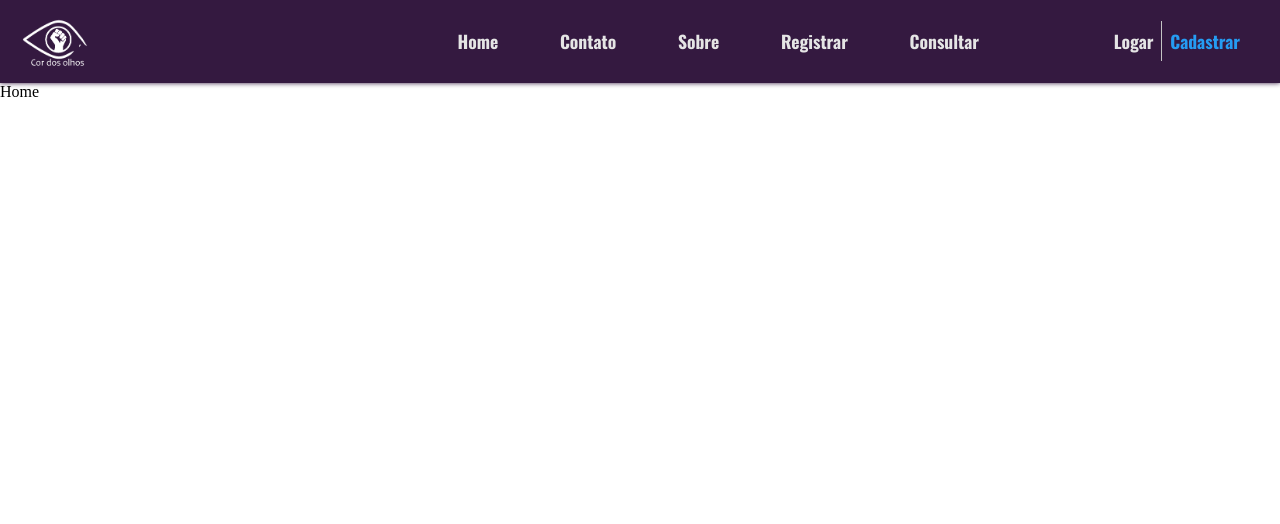
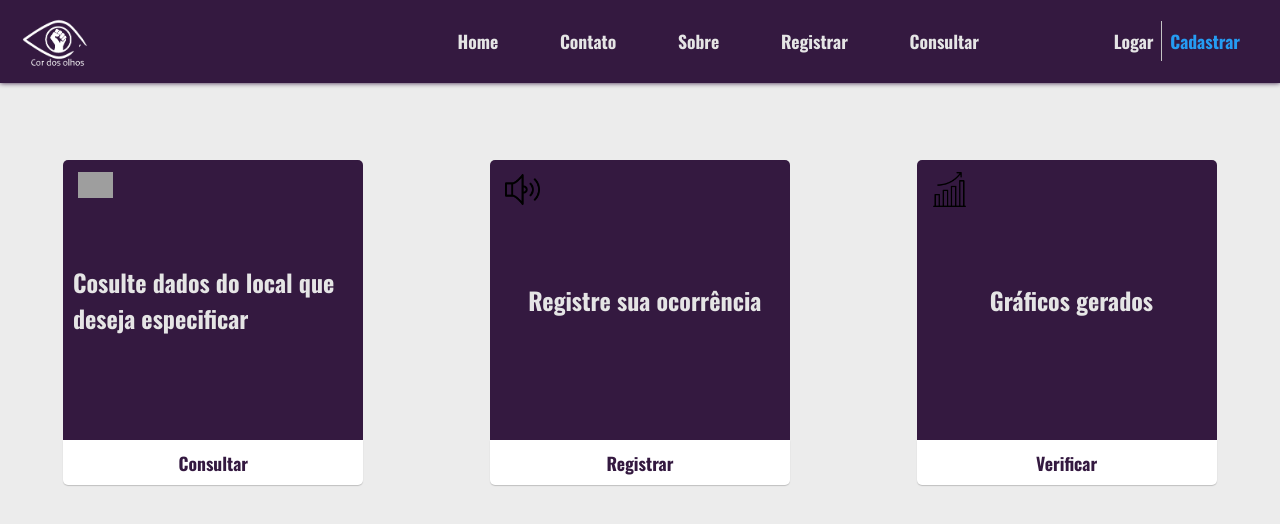
Before and after one commit to Luan338/CorDosOlhos-React, a React (Create React App) app: page / in a window 1280 px wide. Shown: the top 524 px of the page. Built offline with nearby package versions, Linux system fonts and the light colour scheme; grey boxes are pictures that could not be loaded; a web font is replaced by a local one.

Commit message:
Finalizando Home

```diff
--- a/src/App.css
+++ b/src/App.css
@@ -2,6 +2,17 @@
   margin: 0;
   padding: 0;
   box-sizing: border-box;
+}
+
+body {
+  margin-top: 10rem;
+  background-color: rgb(236, 236, 236);
+}
+
+.wrapper {
+  max-width: 1900px;
+  margin: 0 auto;
+  width: 100%;
 }
 
 ul {
--- a/src/App.js
+++ b/src/App.js
@@ -14,6 +14,7 @@ import Cadastrar from './Components/Cadastrar/Cadastrar.js';
 const App = () => {
   return (
     <BrowserRouter>
+      <section className='wrapper'>
         <Header />
         <Routes>
           <Route path="/" element={<Home />} />
@@ -24,6 +25,7 @@ const App = () => {
           <Route path="logar/*" element={<Logar />} />
           <Route path="cadastrar/*" element={<Cadastrar />} />
         </Routes>
+      </section>
     </BrowserRouter>
   );
 };
--- /dev/null
+++ b/src/Components/Card/Card.js
@@ -0,0 +1,18 @@
+import React from 'react';
+import styles from './Card.module.css';
+
+const Card = ({title, titleBtn, img, titleImg}) => {
+  return (
+    <section className={styles.card}>
+        <div className={styles.cardColor}>
+            <div className={styles.boxImg}>
+                <img src={img} alt={titleImg} />
+            </div>
+            <h2>{title}</h2>
+        </div>
+        <button className={styles.btnCard}>{titleBtn}</button>
+    </section>
+  )
+}
+
+export default Card
--- /dev/null
+++ b/src/Components/Card/Card.module.css
@@ -0,0 +1,48 @@
+.card {
+  width: 300px;
+  height: 280px;
+}
+
+.cardColor {
+  position: relative;
+  display: flex;
+  justify-content: center;
+  align-items: center;
+  flex-direction: column;
+  width: 100%;
+  height: 100%;
+  background-color: #341940;
+  border-radius: 5px 5px 0px 0px;
+}
+
+h2 {
+  margin-left: 0.6rem;
+  color: #e5e5e5;
+  font-family: "Oswald", sans-serif;
+  font-size: 1.5em;
+}
+
+.boxImg {
+  position: absolute;
+  top: 12px;
+  width: 90%;
+}
+
+img {
+  width: 35px;
+}
+
+.btnCard {
+  background-color: white;
+  cursor: pointer;
+  text-align: center;
+  width: 100%;
+  padding: 0.6rem;
+  border-radius: 0px 0px 5px 5px;
+  border: none;
+  box-shadow: 0px 1px 1px 0px #c0c0c0;
+  color: #341940;
+  font-family: "Oswald", sans-serif;
+  font-size: 1.1em;
+  transition: 1s all;
+}
--- a/src/Components/Header/Header.module.css
+++ b/src/Components/Header/Header.module.css
@@ -1,6 +1,10 @@
 @import url("https://fonts.googleapis.com/css2?family=Festive&family=Montserrat:wght@400;900&family=Nunito+Sans&family=Oswald:wght@700&family=Quintessential&family=RocknRoll+One&family=Spectral:wght@700&family=Vollkorn:wght@500&display=swap");
 
 .container {
+  max-width: 1900px;
+  top: 0px;
+  position: fixed;
+  z-index: 99999;
   display: grid;
   grid-template-columns: 1fr 2fr;
   align-items: center;
@@ -91,7 +95,6 @@ span {
   }
 
   .container {
-    position: relative;
     display: flex;
     grid-template-columns: 1fr 2fr;
   }
--- a/src/Components/Home/Home.js
+++ b/src/Components/Home/Home.js
@@ -1,9 +1,39 @@
-import React from 'react'
+import React from 'react';
+import Card from '../Card/Card';
+import styles from './Home.module.css';
+import Lupa from '../../Assets/lupa.png';
+import Som from '../../Assets/som.png';
+import grafico from '../../Assets/grafico-de-barras.png';
+
 
 const Home = () => {
   return (
-    <div>Home</div>
+    <section>
+      <div>
+        {/* <p>Aqui, poderemos interagir com as informações coletadas por diversos colaboradores que pretendem manter a integridade de cada brasileiro, independente da raça ou etnia. Explore, reflita, se cuide e nos ajude!</p> */}
+      </div>
+      <div className={styles.boxCard}>
+        <Card
+        title="Cosulte dados do local que deseja especificar"
+        titleBtn="Consultar"
+        img={Lupa}
+        titleImg="Lupa"
+        />
+        <Card
+        title="Registre sua ocorrência"
+        titleBtn="Registrar"
+        img={Som}
+        titleImg="Som"
+        />
+        <Card
+        title="Gráficos gerados"
+        titleBtn="Verificar"
+        img={grafico}
+        titleImg="grafico"
+        />
+      </div>
+    </section>
   )
 }
 
-export default Home
+export default Home;
--- /dev/null
+++ b/src/Components/Home/Home.module.css
@@ -0,0 +1,7 @@
+.boxCard {
+  margin-top: 4rem;
+  width: 100%;
+  display: flex;
+  align-items: center;
+  justify-content: space-around;
+}
```
Lines whose indentation alone changed are shown as unchanged.
